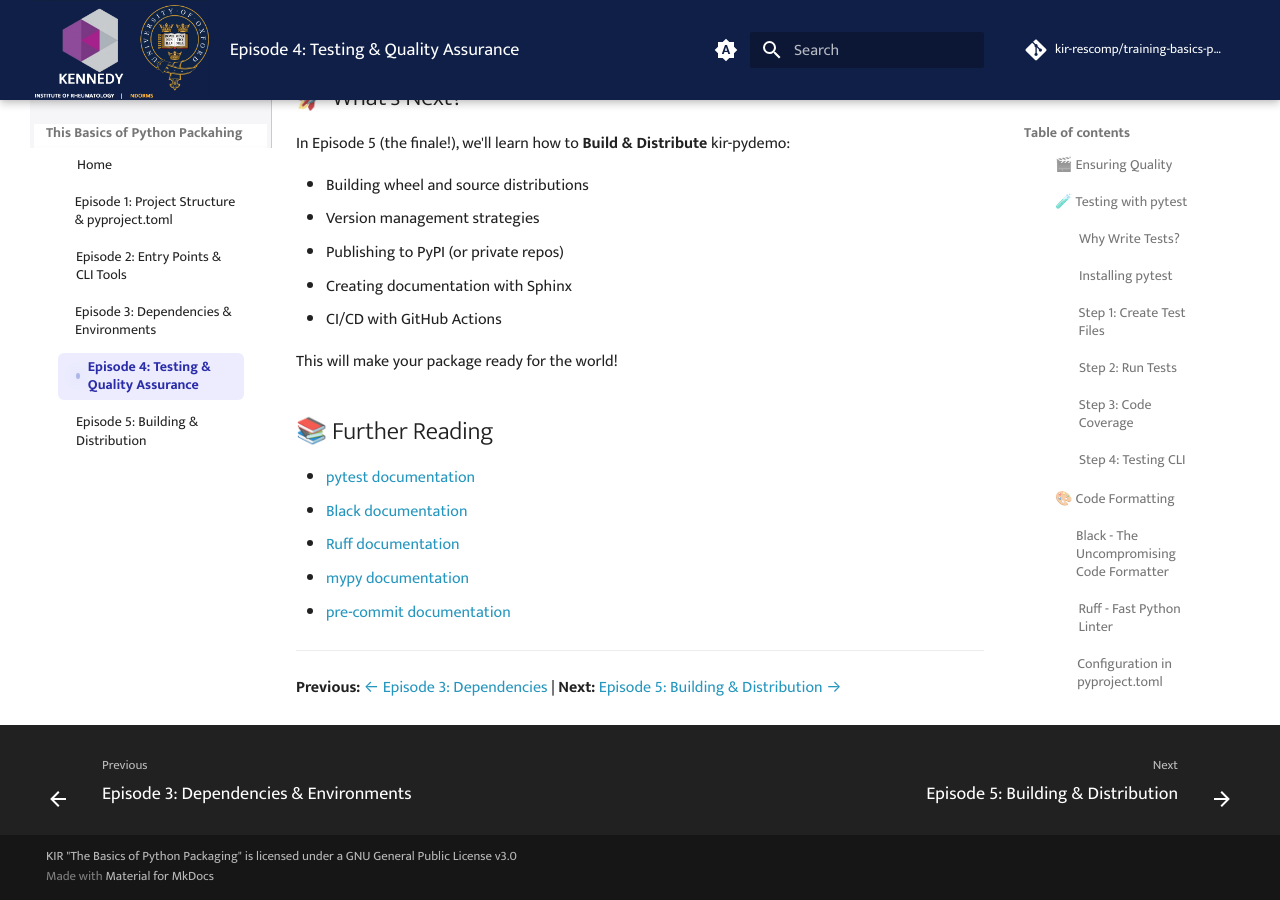
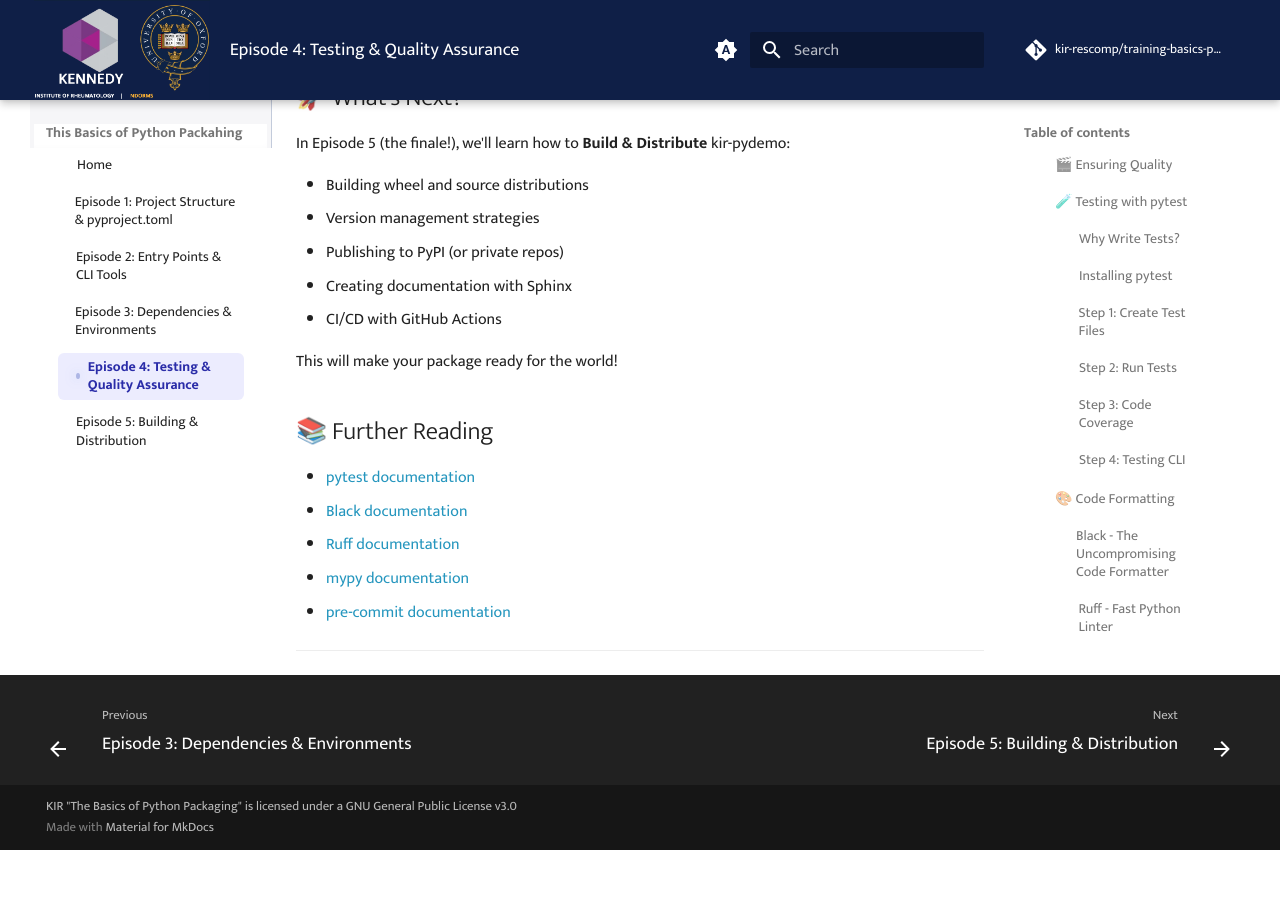
Before and after one commit to kir-rescomp/training-basics-python-packaging, an MkDocs documentation site: the page built from docs/episode-04.md, in a window 1280 px wide and 900 px high, scrolled down 14277 px. Built offline with MkDocs 1.6.1 and Material for MkDocs 9.7.7, drawn with Linux system fonts in a browser that asks for light colours; comment, search, counter and statistics services are not loaded; after the commit the page ends 15127 px from its top, so only the background shows below that.

Commit message:
remove the hyperlink for next episode at the end of the page as mkdocs native option is available

```diff
--- a/docs/episode-04.md
+++ b/docs/episode-04.md
@@ -765,5 +765,3 @@ This will make your package ready for the world!
 - [pre-commit documentation](https://pre-commit.com/)
 
 ---
-
-**Previous:** [← Episode 3: Dependencies](episode-03.md) | **Next:** [Episode 5: Building & Distribution →](episode-05.md)
```
